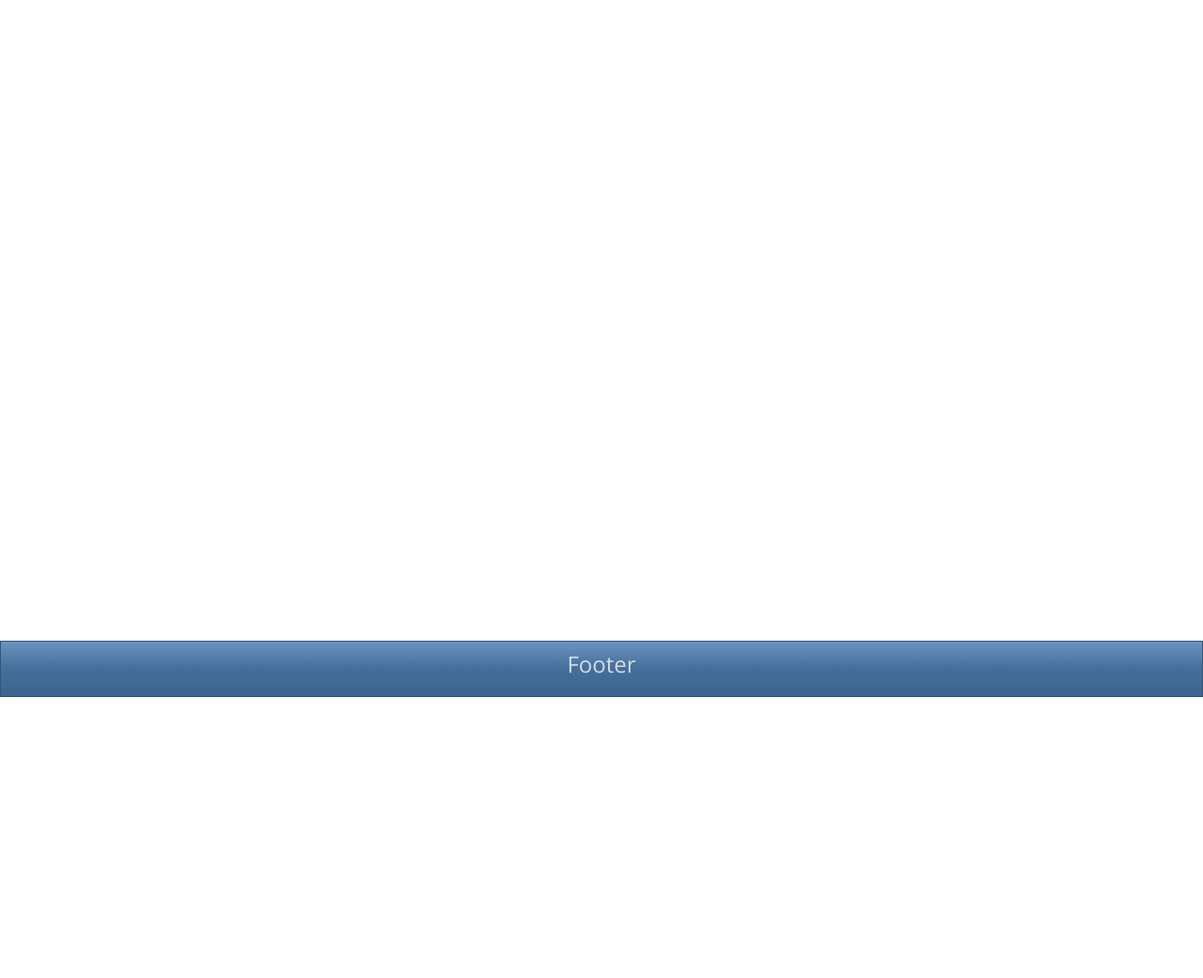
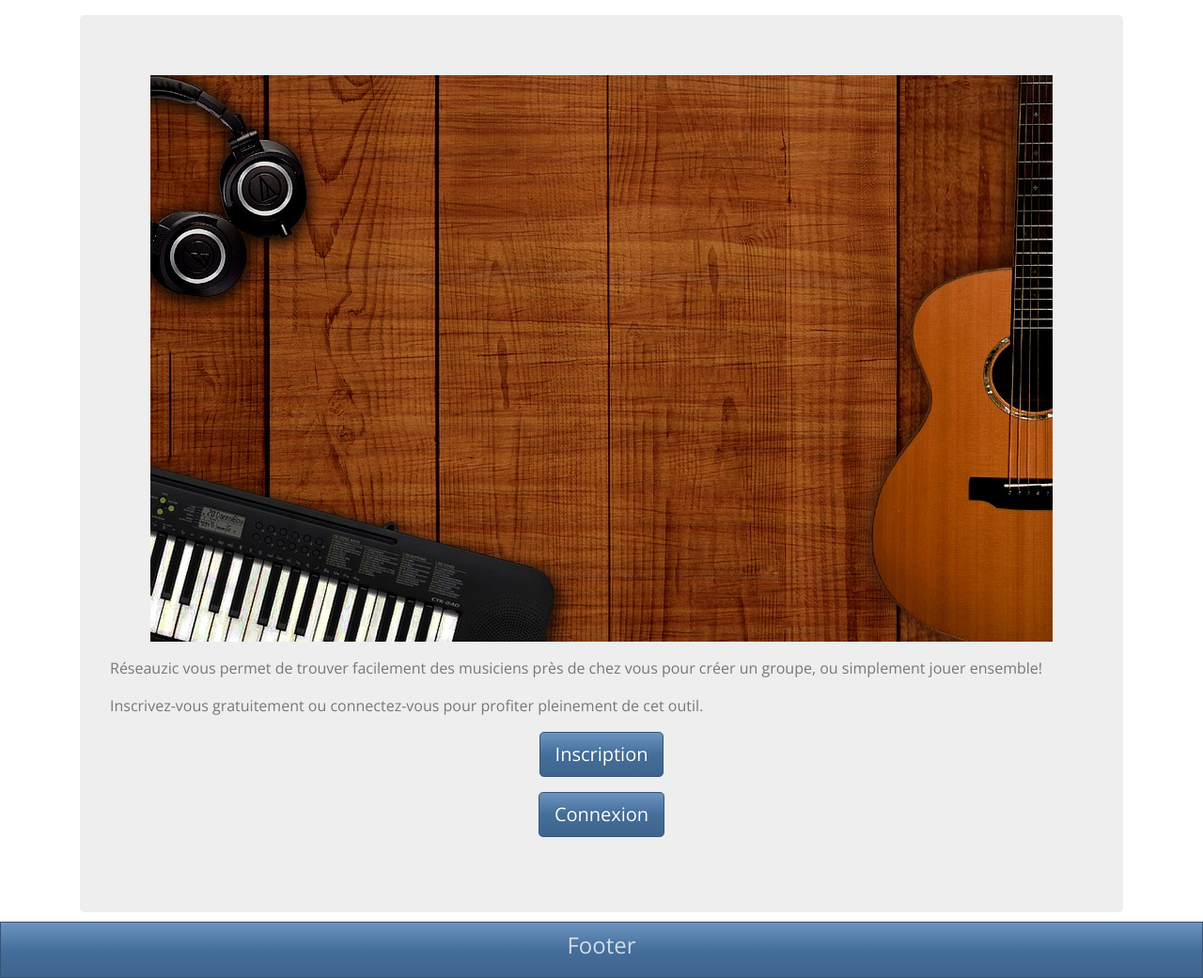
Before and after one commit to mchr70/reseauzic, a Symfony app: template templates/homepage/index.html.twig in a window 1280 px wide. Shown: the part 58-1099 px from the top of the page at 94% size. Before the commit the page ends 800 px from the top, so only its background shows below. Run offline with Twig, Linux system fonts and the light colour scheme; the template is opened without the code that fills it: most values are stand-ins (such as "Sample title", 1, 10 or a date in 2020); some libraries are stand-ins or nearby versions.

Commit message:
améliorations du front de la page d'accueil

```diff
--- a/composer.json
+++ b/composer.json
@@ -5,7 +5,6 @@
         "php": "^7.1.3",
         "ext-ctype": "*",
         "ext-iconv": "*",
-        "fzaninotto/faker": "^1.8",
         "guzzlefry/twig-age-extension": "@dev",
         "sensio/framework-extra-bundle": "^5.1",
         "symfony/asset": "4.2.*",
@@ -29,6 +28,7 @@
     },
     "require-dev": {
         "doctrine/doctrine-fixtures-bundle": "^3.1",
+        "fzaninotto/faker": "^1.8",
         "symfony/debug-pack": "*",
         "symfony/maker-bundle": "^1.11",
         "symfony/profiler-pack": "*",
--- a/templates/base.html.twig
+++ b/templates/base.html.twig
@@ -11,7 +11,7 @@
         {% block stylesheets %}
             {# bootstrap
             <link rel="stylesheet" href="https://maxcdn.bootstrapcdn.com/bootstrap/4.0.0/css/bootstrap.min.css" integrity="sha384-Gn5384xqQ1aoWXA+058RXPxPg6fy4IWvTNh0E263XmFcJlSAwiGgFAW/dAiS6JXm" crossorigin="anonymous"> #}
-            {# importing the 'darkly' bootstrap theme #}
+            {# importing the 'spacelab' bootstrap theme #}
             <link rel="stylesheet" href="https://bootswatch.com/4/spacelab/bootstrap.min.css">
             {# custom #}
             <link rel="stylesheet" href="{{ asset('assets/css/styles.css') }}">
--- a/templates/homepage/index.html.twig
+++ b/templates/homepage/index.html.twig
@@ -40,7 +40,19 @@
             {% endif %}
 
         {% else %}
-
+            <div class="jumbotron mt-3">
+                <p class="text-center">
+                    <img src="{{ asset('assets/img/homepageimg.jpg') }}" class="img-fluid" alt="Responsive image">
+                    <p>Réseauzic vous permet de trouver facilement des musiciens près de chez vous pour créer un groupe, ou simplement jouer ensemble!</p>
+                    <p>Inscrivez-vous gratuitement ou connectez-vous pour profiter pleinement de cet outil.</p>
+                </p>
+                <p class="text-center">
+                    <a class="btn btn-primary btn-lg" href="{{path('app_registration_register')}}" role="button">Inscription</a>
+                </p>
+                <p class="text-center">
+                    <a class="btn btn-primary btn-lg" href="{{path('login')}}" role="button">Connexion</a>
+                </p>
+            </div>
         {% endif %}
 
     {% else %}
```
Also changed, not shown: public/assets/img/homepageimg.jpg (added), 7 other files.
